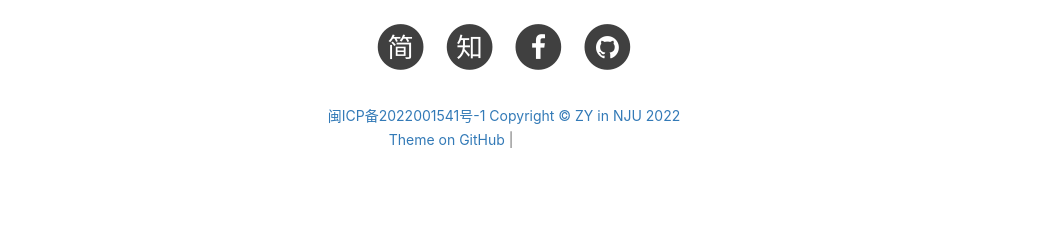
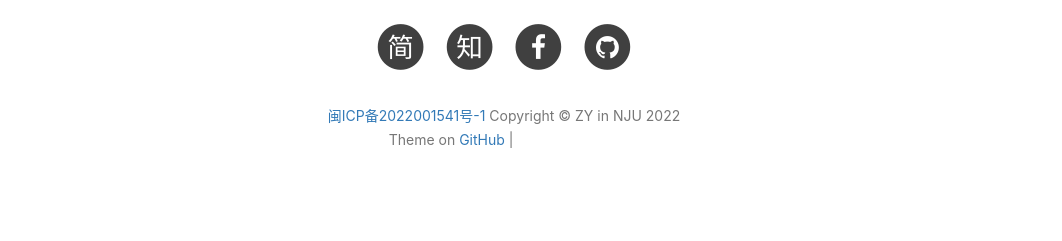
Before and after one commit to Martin7-1/Martin7-1.github.io, a Jekyll site: the page built from index.html, in a window 1280 px wide. Shown: the part 1500-1741 px from the top of the page, without its empty margins (136-1198 px from the left). Built offline with Jekyll 4.4.1, drawn with Linux system fonts in a browser that asks for light colours; nearby versions of some CDN libraries; the list of posts is cut into pages by our own code; comment, search, counter and statistics services are not loaded; part of the change alters nothing that is shown; grey boxes are pictures that could not be loaded.

```diff
--- a/_includes/footer.html
+++ b/_includes/footer.html
@@ -91,7 +91,7 @@
                     {% endif %}
                 </ul>
                 <p class="copyright text-muted">
-                    <a href="https://beian.miit.gov.cn/">闽ICP备2022001541号-1 Copyright &copy; {{ site.title }} {{ site.time | date: '%Y' }}
+                    <a href="https://beian.miit.gov.cn/">闽ICP备2022001541号-1</a> Copyright &copy; {{ site.title }} {{ site.time | date: '%Y' }}
                     <br>
                     Theme on <a href="{{ site.github_repo }}">GitHub</a> |
                     <iframe
```
Also changed, not shown: 14 other files.
